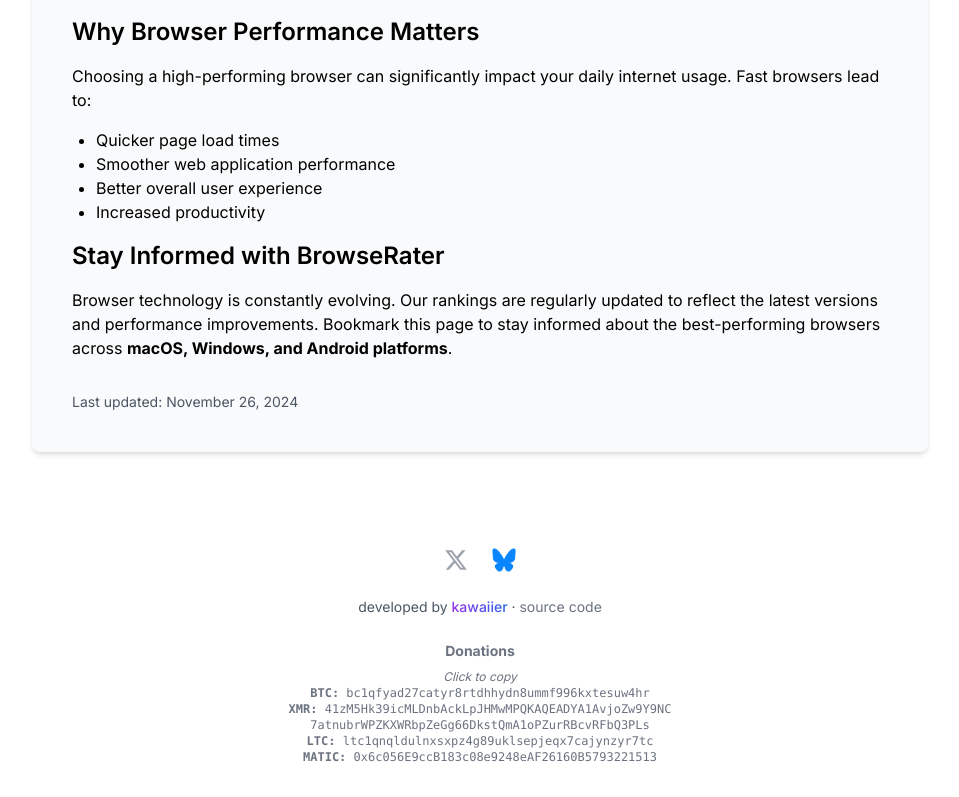
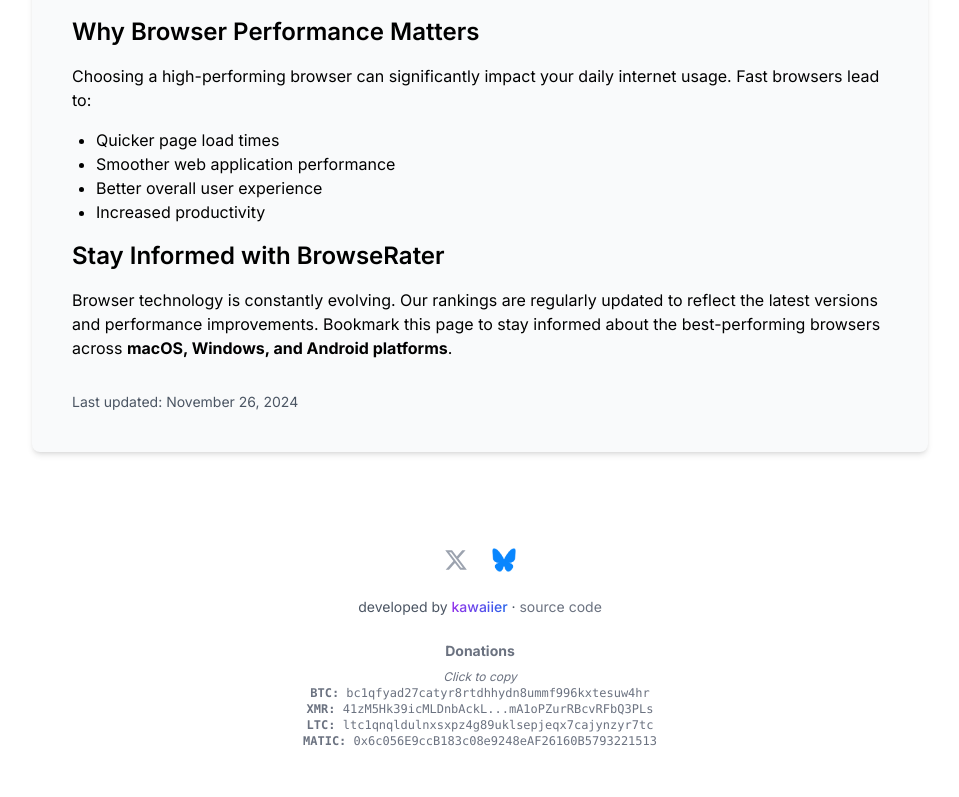
Before and after one commit to kawaiier/browserating, a Next.js app: page / in a window 1280 px wide. Shown: the part 3334-4131 px from the top of the page, without its empty margins (160-1119 px from the left). Built offline with nearby package versions, Linux system fonts and the light colour scheme.

Commit message:
Fixed Footer

```diff
--- a/app/components/Footer.js
+++ b/app/components/Footer.js
@@ -1,5 +1,5 @@
 import Image from "next/image";
-import { useState } from "react";
+import { useState, useEffect } from "react";
 
 const DONATION_ADDRESSES = {
   BTC: "bc1qfyad27catyr8rtdhhydn8ummf996kxtesuw4hr",
@@ -10,6 +10,7 @@ const DONATION_ADDRESSES = {
 
 export default function Footer() {
   const [isCopied, setIsCopied] = useState(false);
+  const [isMobile, setIsMobile] = useState(false);
 
   const handleCopy = (text) => {
     navigator.clipboard.writeText(text);
@@ -18,7 +19,7 @@ export default function Footer() {
   };
 
   const truncateAddress = (address, type) => {
-    if (type === "XMR" && window.innerWidth < 640) {
+    if (type === "XMR") {
       return `${address.slice(0, 20)}...${address.slice(-20)}`;
     }
     return address;
```
